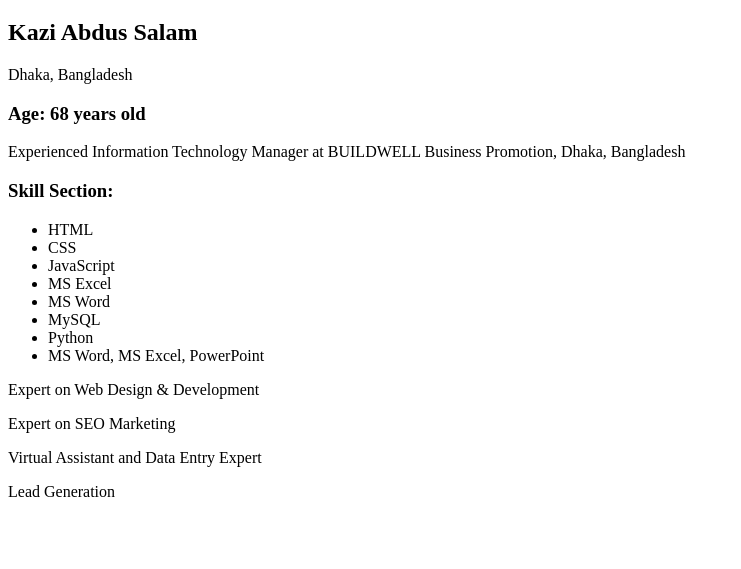
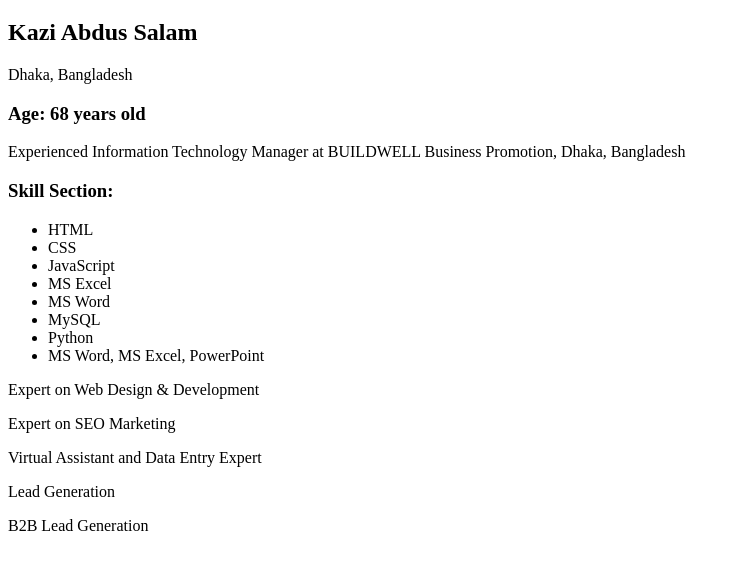
Before and after one commit to kazi-salam/git-github-review, a plain HTML site: page index.html in a window 1280 px wide. Shown: the part 87-656 px from the top of the page, without its empty margins (0-741 px from the left). Drawn offline with Linux system fonts and the light colour scheme.

Commit message:
added one more skill info and added one txt file

```diff
--- a/index.html
+++ b/index.html
@@ -34,6 +34,7 @@
     <p>Expert on SEO Marketing</p>
     <p>Virtual Assistant and Data Entry Expert</p>
     <p>Lead Generation</p>
+    <p>B2B Lead Generation</p>
   </section>
 </body>
 
```
Also changed, not shown: test.txt (added).
